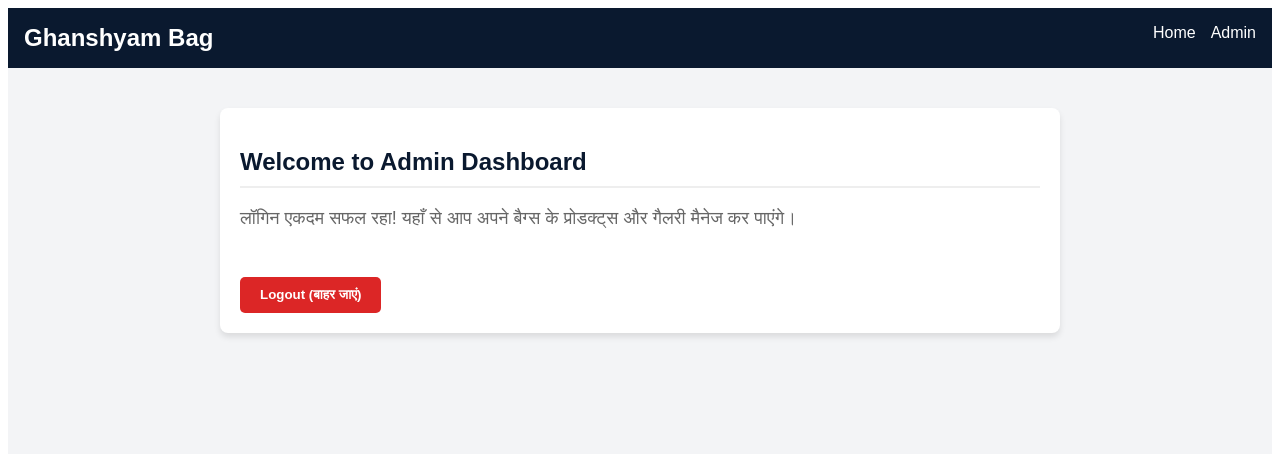
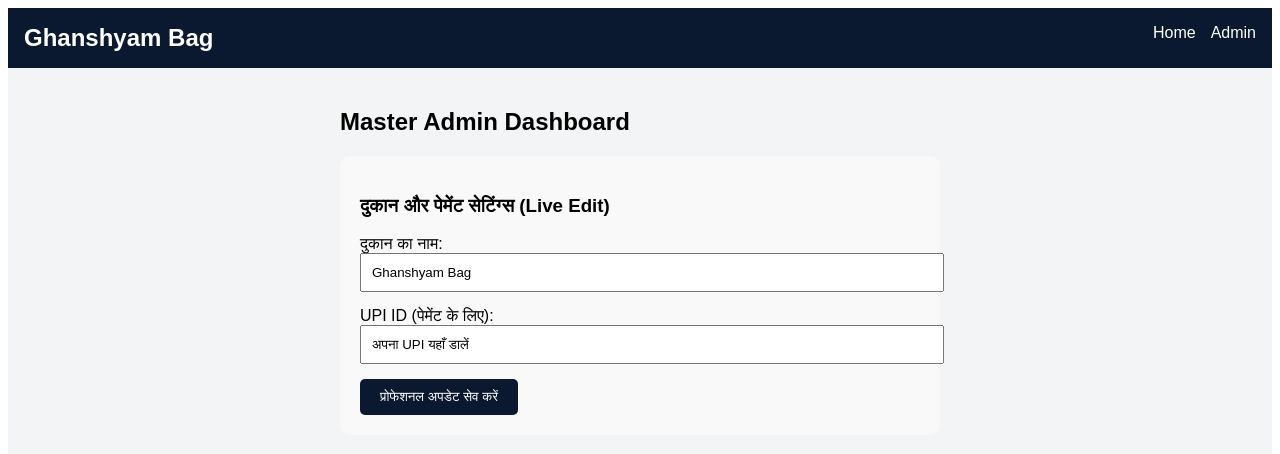
Before and after one commit to soni30shivam-dot/Ghanshyam-bag, a React (Vite) app: page /admin/dashboard in a window 1280 px wide. Shown: the top 454 px of the page. Built offline with nearby package versions, Linux system fonts and the light colour scheme.

Commit message:
Update AdminDashboard.jsx

```diff
--- a/src/AdminDashboard.jsx
+++ b/src/AdminDashboard.jsx
@@ -1,26 +1,48 @@
+import { useState, useEffect } from 'react';
 import { useNavigate } from 'react-router-dom';
 
 export default function AdminDashboard() {
   const navigate = useNavigate();
 
-  const handleLogout = () => {
-    localStorage.removeItem('token');
-    navigate('/admin/login');
+  // सेटिंग्स को पहले से लोड करना
+  const [settings, setSettings] = useState(() => {
+    const saved = localStorage.getItem('siteSettings');
+    return saved ? JSON.parse(saved) : { upiId: 'अपना UPI यहाँ डालें', storeName: 'Ghanshyam Bag' };
+  });
+
+  const handleSave = () => {
+    localStorage.setItem('siteSettings', JSON.stringify(settings));
+    alert('सेटिंग्स सफलतापूर्वक सेव हो गई हैं!');
   };
 
   return (
-    <div style={{ padding: '20px', maxWidth: '800px', margin: '40px auto', background: 'white', borderRadius: '8px', boxShadow: '0 4px 6px rgba(0,0,0,0.1)' }}>
-      <h2 style={{ color: '#0A192F', borderBottom: '2px solid #eee', paddingBottom: '10px' }}>Welcome to Admin Dashboard</h2>
-      <p style={{ fontSize: '18px', color: '#666', marginTop: '20px' }}>
-        लॉगिन एकदम सफल रहा! यहाँ से आप अपने बैग्स के प्रोडक्ट्स और गैलरी मैनेज कर पाएंगे।
-      </p>
+    <div style={{ padding: '20px', maxWidth: '600px', margin: 'auto' }}>
+      <h2>Master Admin Dashboard</h2>
 
-      <button
-        onClick={handleLogout}
-        style={{ marginTop: '30px', padding: '10px 20px', background: '#DC2626', color: 'white', border: 'none', cursor: 'pointer', borderRadius: '5px', fontWeight: 'bold' }}
-      >
-        Logout (बाहर जाएं)
-      </button>
+      <div style={{ background: '#f9f9f9', padding: '20px', borderRadius: '10px' }}>
+        <h3>दुकान और पेमेंट सेटिंग्स (Live Edit)</h3>
+
+        <label>दुकान का नाम:</label>
+        <input
+          value={settings.storeName}
+          onChange={(e) => setSettings({...settings, storeName: e.target.value})}
+          style={{ width: '100%', padding: '10px', marginBottom: '15px' }}
+        />
+
+        <label>UPI ID (पेमेंट के लिए):</label>
+        <input
+          value={settings.upiId}
+          onChange={(e) => setSettings({...settings, upiId: e.target.value})}
+          style={{ width: '100%', padding: '10px', marginBottom: '15px' }}
+        />
+
+        <button
+          onClick={handleSave}
+          style={{ background: '#0A192F', color: 'white', padding: '10px 20px', border: 'none', borderRadius: '5px', cursor: 'pointer' }}
+        >
+          प्रोफेशनल अपडेट सेव करें
+        </button>
+      </div>
     </div>
   );
 }
```
